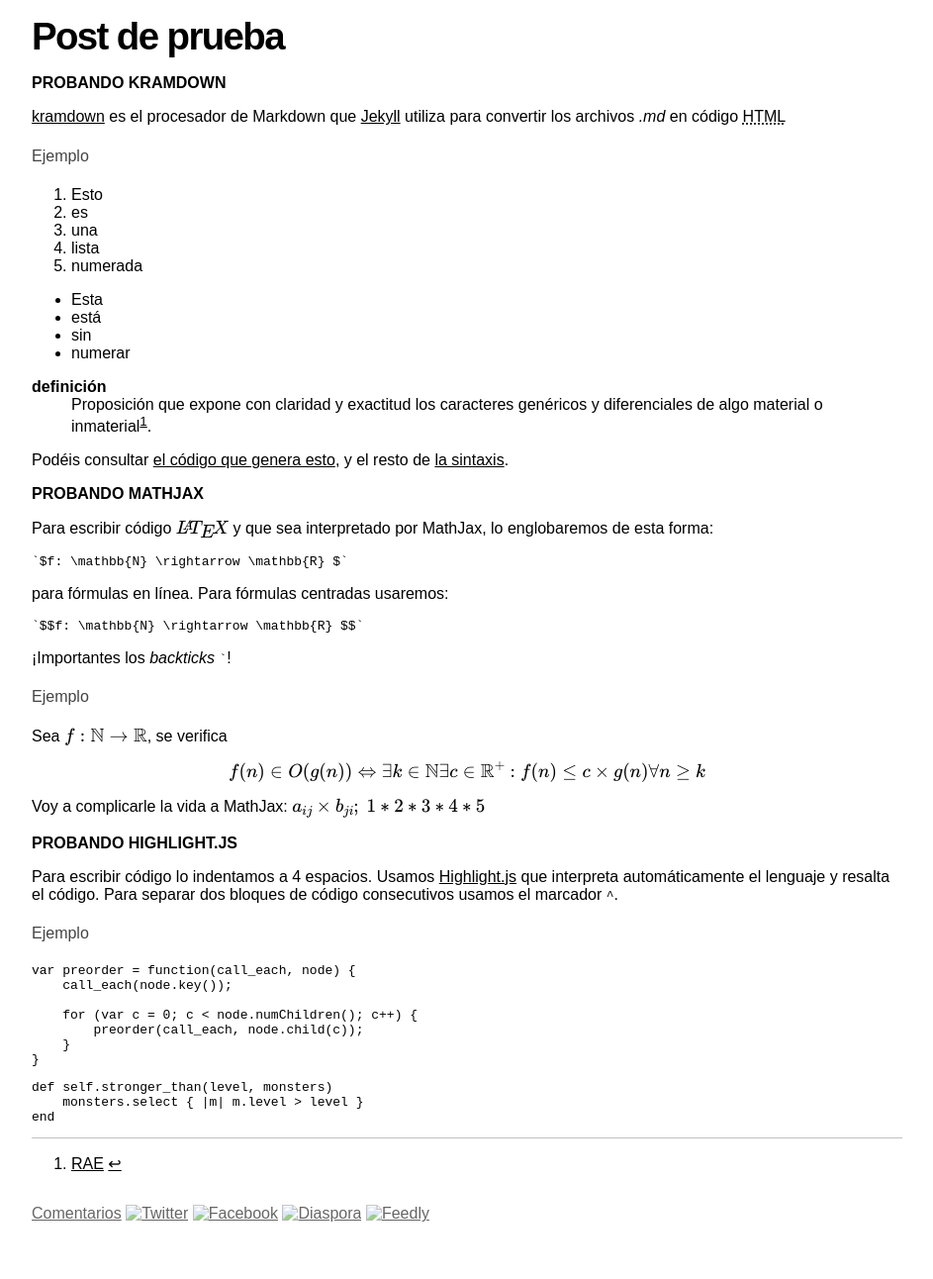
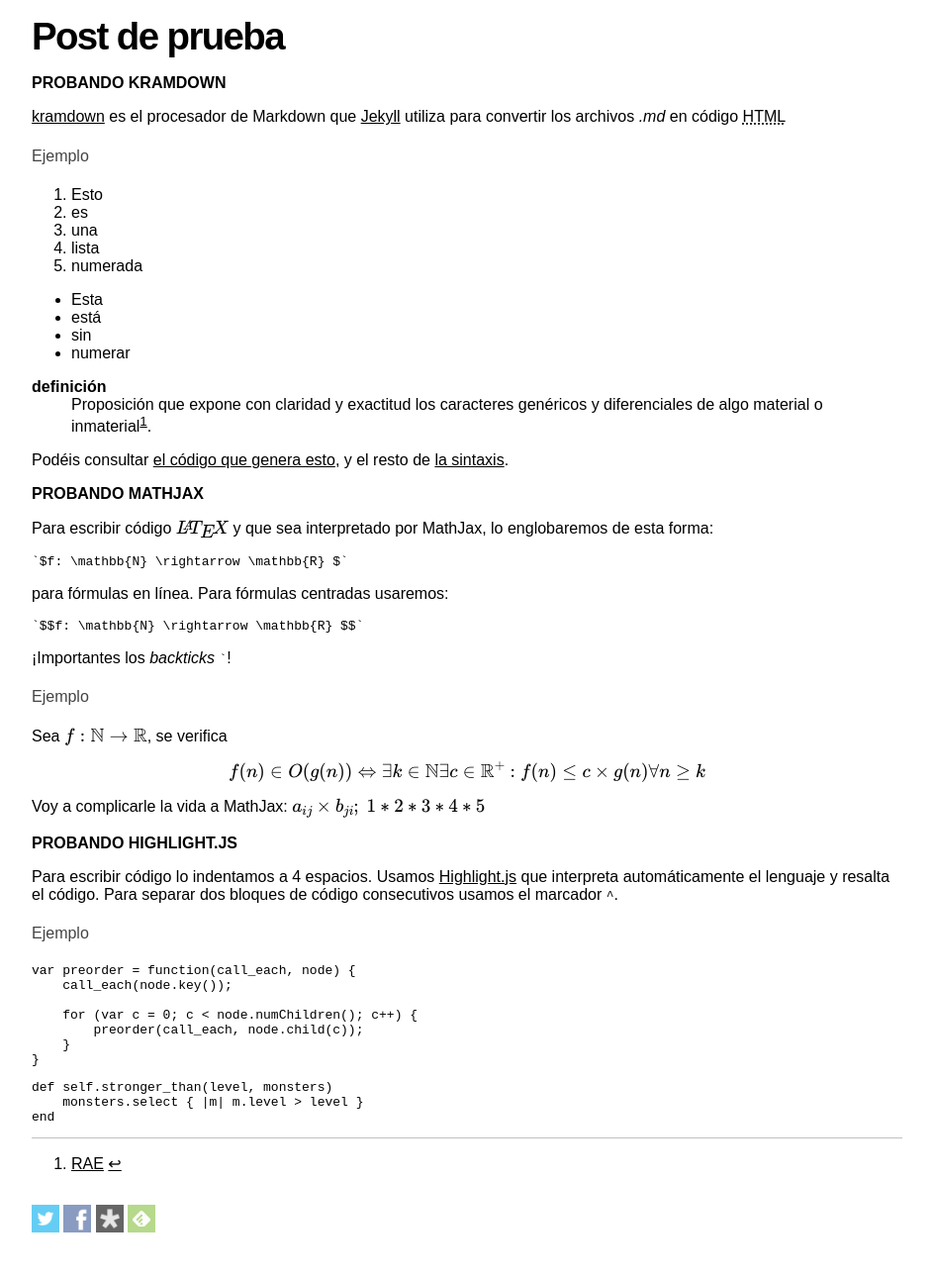
Before and after one commit to libreim/blog, a Jekyll site: the page built from _posts/2014-3-6-testpost.md, in a window 1280 px wide. Shown: the part 100-1392 px from the top of the page at 99% size, without its empty margins (168-1111 px from the left). Built offline with Jekyll 4.4.1, drawn with Linux system fonts in a browser that asks for light colours; formulas are drawn with MathJax 3; comment, search, counter and statistics services are not loaded; grey boxes are pictures that could not be loaded.

Commit message:
Ajustes enlace comentarios

```diff
--- a/_layouts/chapter.html
+++ b/_layouts/chapter.html
@@ -6,11 +6,11 @@ layout: default
 	<h1>{{ page.title }}</h1>
 	{{ content }}
 	<div class="share">
-		<a href="{{ site.url }}{{ page.url }}#disqus_thread">Comentarios</a>
-		<a href="https://twitter.com/intent/tweet?url={{ site.url }}{{ page.url }}&text={{ page.title }}" class="share-twt" target="_blank"><img alt="Twitter" title="Compartir en Twitter" src="assets/sq_twitter.png" /></a>
-		<a href="http://facebook.com/share?url={{ site.url }}{{ page.url }}&title={{ page.title }}" class="share-fb" target="_blank"><img alt="Facebook" title="Compartir en Facebook" src="assets/sq_facebook.png" /></a>
-		<a href="http://sharetodiaspora.github.io/?url={{ site.url }}{{ page.url }}&title={{ page.title }}" class="share-di" target="_blank"><img alt="Diaspora" title="Compartir en Diaspora*" src="assets/sq_diaspora.png" /></a>
-		<a href="http://www.feedly.com/home#subscription/feed/{{ site.url | url_escape }}feed.xml" class="share-fd" target="_blank"><img alt="Feedly" title="Suscribirse con Feedly" src="assets/sq_feedly.png" /></a>
+		<a class="dsq-comment-count" href="{{ site.url }}{{ post.url }}#disqus_thread"></a>
+		<a href="https://twitter.com/intent/tweet?url={{ site.url }}{{ page.url }}&text={{ page.title }}" class="share-twt" target="_blank"><img alt="Twitter" title="Compartir en Twitter" src="{{ site.url }}/assets/sq_twitter.png" /></a>
+		<a href="http://facebook.com/share?url={{ site.url }}{{ page.url }}&title={{ page.title }}" class="share-fb" target="_blank"><img alt="Facebook" title="Compartir en Facebook" src="{{ site.url }}/assets/sq_facebook.png" /></a>
+		<a href="http://sharetodiaspora.github.io/?url={{ site.url }}{{ page.url }}&title={{ page.title }}" class="share-di" target="_blank"><img alt="Diaspora" title="Compartir en Diaspora*" src="{{ site.url }}/assets/sq_diaspora.png" /></a>
+		<a href="http://www.feedly.com/home#subscription/feed/{{ site.url | url_escape }}feed.xml" class="share-fd" target="_blank"><img alt="Feedly" title="Suscribirse con Feedly" src="{{ site.url }}/assets/sq_feedly.png" /></a>
 	</div>
 
 	<div id="disqus_thread"></div>
--- a/_layouts/default.html
+++ b/_layouts/default.html
@@ -47,7 +47,7 @@
             var s = document.createElement('script'); s.async = true;
             s.type = 'text/javascript';
             s.src = '//' + disqus_shortname + '.disqus.com/count.js';
-            (document.getElementsByTagName('HEAD')[0] || document.getElementsByTagName('BODY')[0]).appendChild(s);
+            (document.getElementsByTagName('head')[0] || document.getElementsByTagName('body')[0]).appendChild(s);
          }());
       </script>
    </body>
--- a/css/default.css
+++ b/css/default.css
@@ -22,6 +22,8 @@ article .share:hover {
 
 article .share a img {
 	width: 1.75rem;
+	display: inline-block;
+	vertical-align: middle;
 }
 
 header {
```
Also changed, not shown: index.html (+5 -5 lines).
